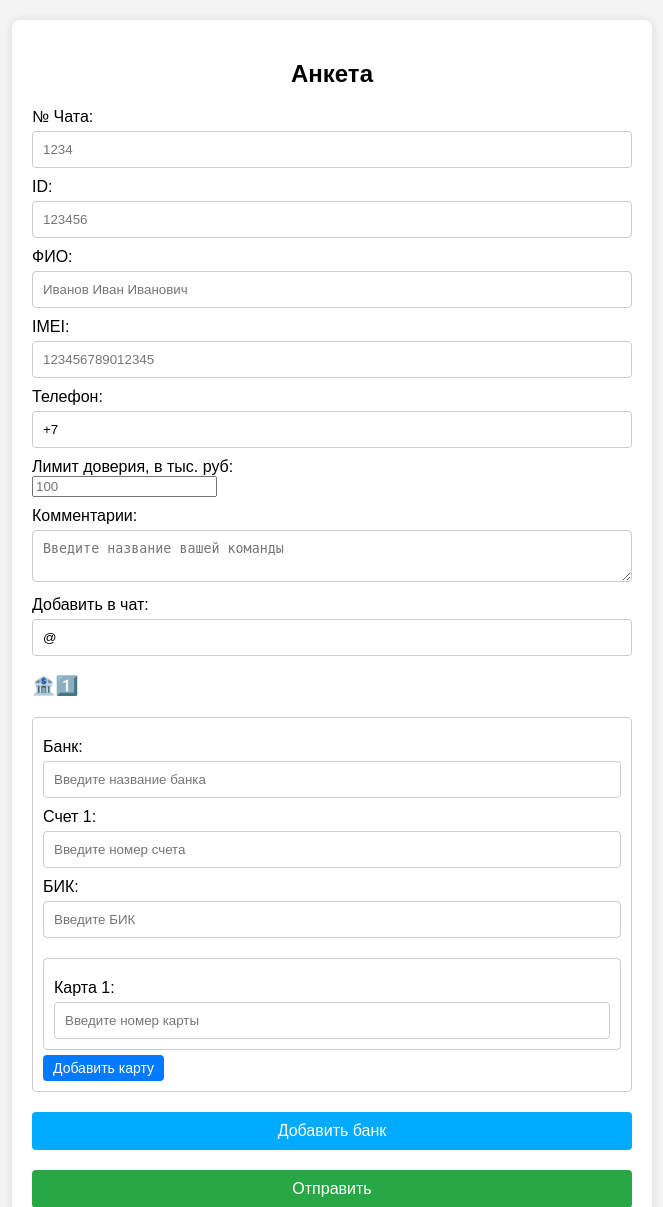
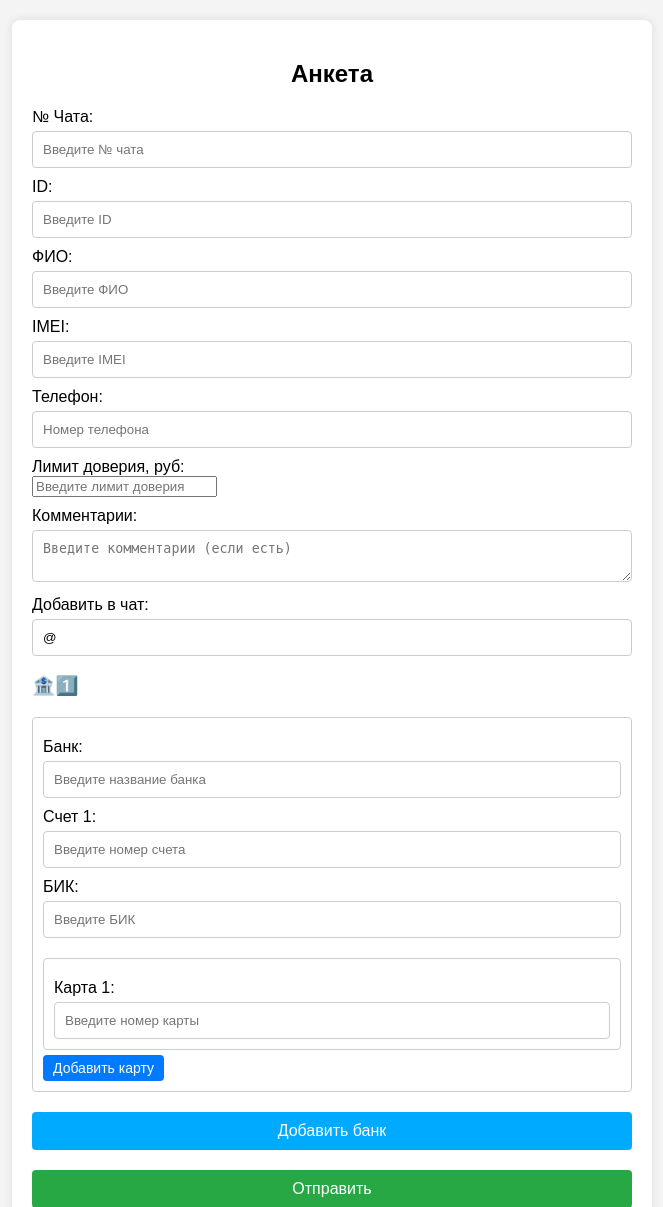
Before and after one commit to kakovi/ankettt.github.io, a Python web app: template templates/form.html in a window 1280 px wide. Shown: the top 1207 px of the page, without its empty margins (308-971 px from the left). Run offline with Jinja, Linux system fonts and the light colour scheme; the template is opened without the code that fills it, so the values that code supplies are empty; some libraries are stand-ins or nearby versions.

Commit message:
Update form.html

```diff
--- a/templates/form.html
+++ b/templates/form.html
@@ -114,28 +114,28 @@
       <input type="hidden" id="owner_id" name="owner_id" value="@helper_kong"> <!-- Скрытое поле с постоянным значением -->
 
       <label for="chat_number">№ Чата:</label>
-      <input type="text" id="chat_number" name="chat_number" required pattern="\d{3,4}" maxlength="4" title="От 3 до 4 цифр без пробелов" placeholder="1234" onblur="validateField(this)">
+      <input type="text" id="chat_number" name="chat_number" required pattern="\d{3,4}" maxlength="4" title="От 3 до 4 цифр без пробелов" placeholder="Введите № чата" onblur="validateField(this)">
 
       <label for="id">ID:</label>
-      <input type="text" id="id" name="id" required pattern="\d{6}" maxlength="6" title="6 цифр без пробелов" placeholder="123456" onblur="validateField(this)">
+      <input type="text" id="id" name="id" required pattern="\d{6}" maxlength="6" title="6 цифр без пробелов" placeholder="Введите ID" onblur="validateField(this)">
 
       <label for="name">ФИО:</label>
-      <input type="text" id="name" name="name" required placeholder="Иванов Иван Иванович">
+      <input type="text" id="name" name="name" required placeholder="Введите ФИО">
 
       <label for="imei">IMEI:</label>
-      <input type="text" id="imei" name="imei" required pattern="\d{15}" maxlength="15" title="15 цифры без пробелов" placeholder="123456789012345" onblur="validateField(this)">
+      <input type="text" id="imei" name="imei" required pattern="\d+(\/\d+)*" maxlength="15" title="Цифры без пробелов, возможно использование '/'" placeholder="Введите IMEI" onblur="validateField(this)">
 
       <label for="phone">Телефон:</label>
-      <input type="tel" id="phone" name="phone" required pattern="\+7\d{10}" maxlength="12" title="10 цифр без пробелов" placeholder="000-000-00-00" onblur="validateField(this)" value="+7">
+      <input type="tel" id="phone" name="phone" class="mask-phone" required title="Формат номера телефона начинается с +7" placeholder="Номер телефона">
 
-      <label for="trust_limit">Лимит доверия, в тыс. руб:</label>
-      <input type="number" id="trust_limit" name="trust_limit" required placeholder="100">
+      <label for="trust_limit">Лимит доверия, руб:</label>
+      <input type="number" id="trust_limit" name="trust_limit" required placeholder="Введите лимит доверия">
 
       <label for="comments">Комментарии:</label>
-      <textarea id="comments" name="comments" placeholder="Введите название вашей команды"></textarea>
+      <textarea id="comments" name="comments" placeholder="Введите комментарии (если есть)"></textarea>
 
       <label for="add_to_chat">Добавить в чат:</label>
-      <input type="text" id="add_to_chat" name="add_to_chat" required pattern="@.*" maxlength="32" placeholder="@username" value="@" onblur="validateField(this)">
+      <input type="text" id="add_to_chat" name="add_to_chat" required pattern="@.*" maxlength="32" title="Начинается с @" placeholder="@username" value="@" onblur="validateField(this)">
 
       <h3>🏦1️⃣</h3>
       <div id="banks">
@@ -164,7 +164,13 @@
     </form>
   </div>
 
+  <script src="https://code.jquery.com/jquery-3.6.0.min.js"></script>
+  <script src="https://cdnjs.cloudflare.com/ajax/libs/jquery.maskedinput/1.4.1/jquery.maskedinput.min.js"></script>
   <script>
+    $(document).ready(function(){
+        $('.mask-phone').mask('+7 (999) 999-99-99');
+    });
+
     let bankCount = 1;
     let cardCounts = [1];
 
```
